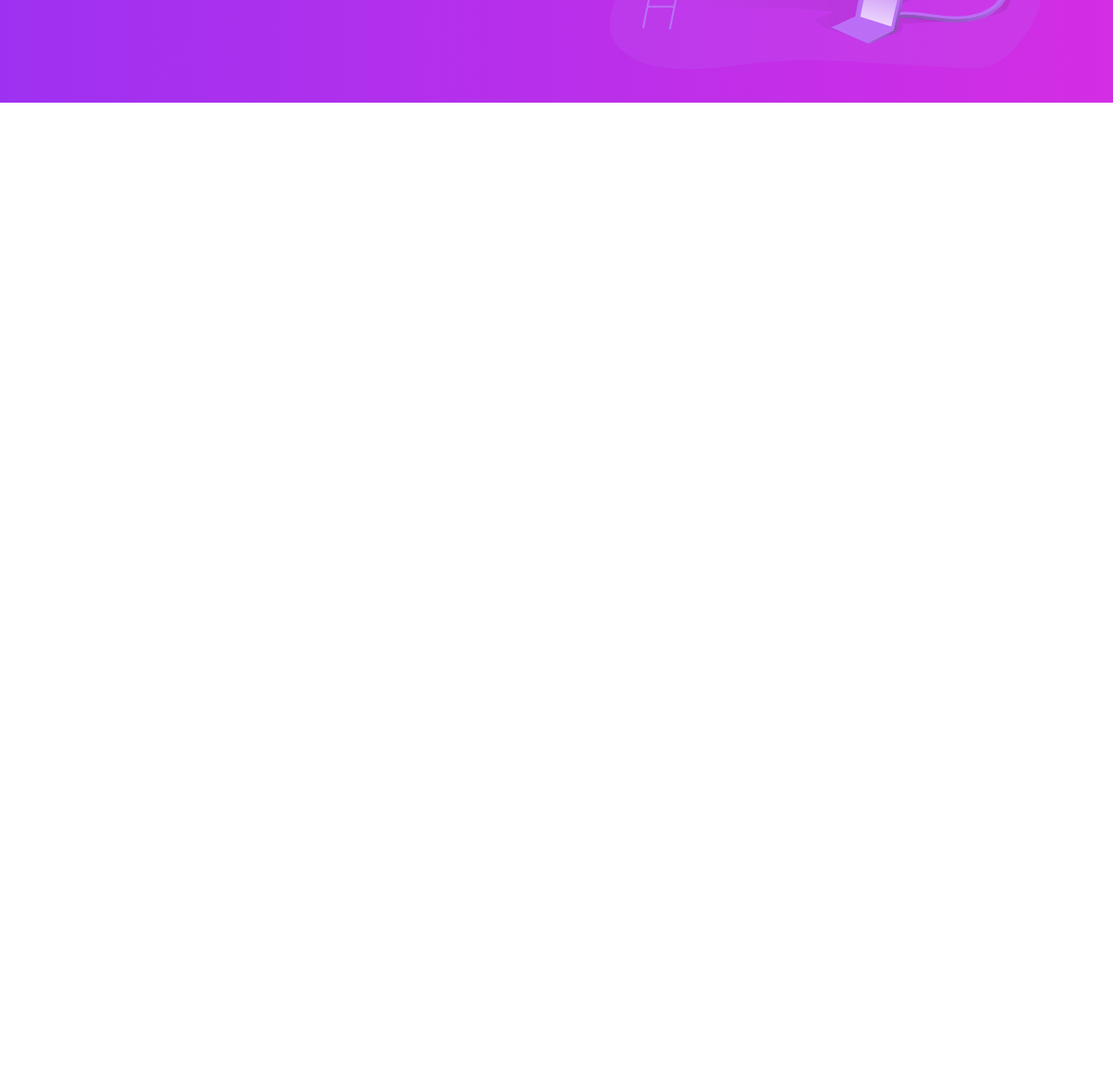
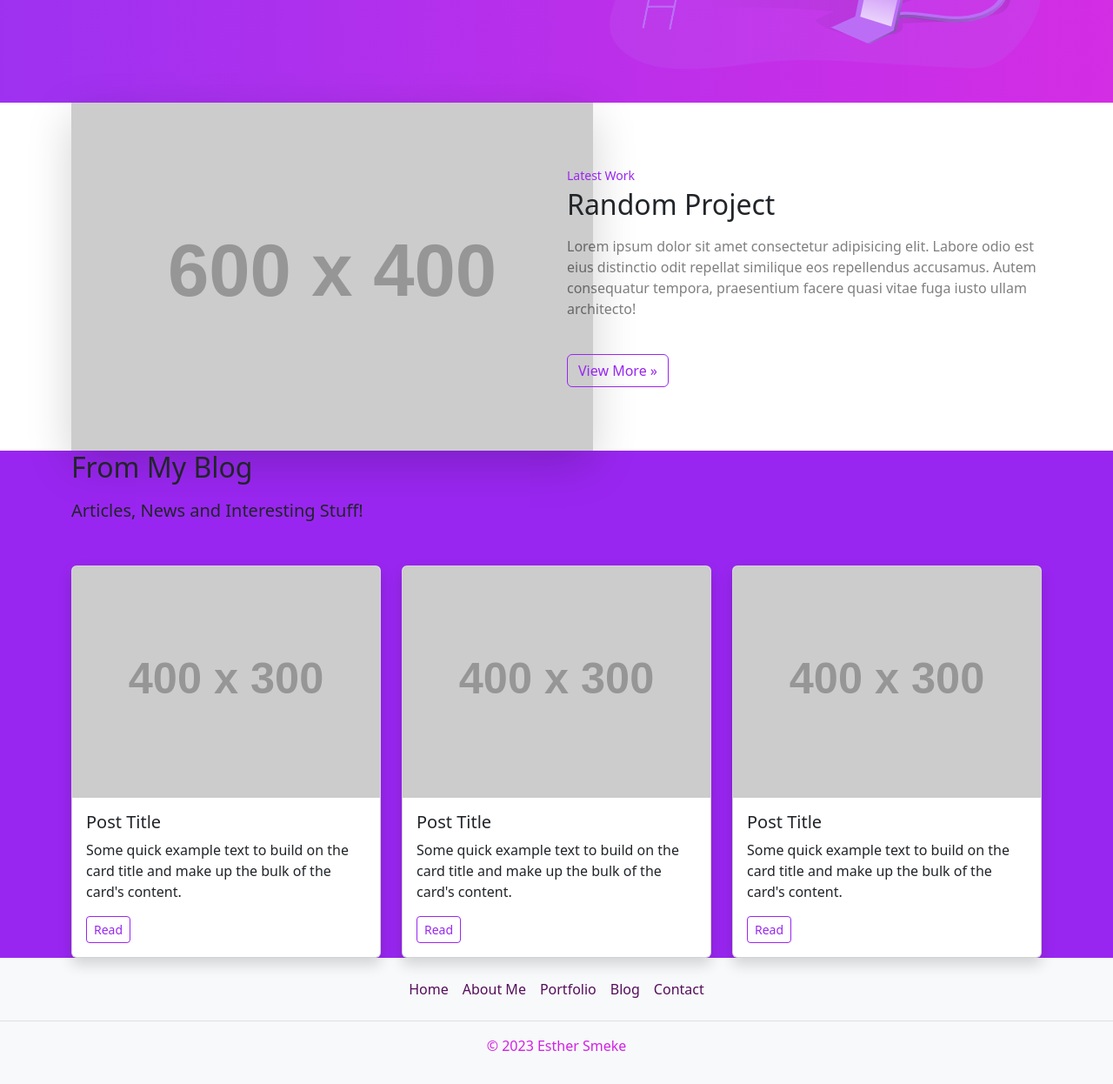
Before and after one commit to esthersmeke/practica, a website: page index.html in a window 1280 px wide. Shown: the part 542-1788 px from the top of the page at 87% size. Before the commit the page ends 800 px from the top, so only its background shows below. Drawn offline with nearby package versions, Linux system fonts and the light colour scheme.

Commit message:
index customizing

```diff
--- a/index.html
+++ b/index.html
@@ -3,12 +3,14 @@
   <head>
     <meta charset="UTF-8" />
     <meta name="viewport" content="width=device-width, initial-scale=1" />
-    <title>Learning Bootstrap v5 with Sass</title>
+    <title>Esther Smeke &raquo Home</title>
     <link rel="stylesheet" href="./scss/style.css" />
     <link
       rel="stylesheet"
       href="https://cdn.jsdelivr.net/npm/bootstrap-icons@1.10.5/font/bootstrap-icons.css"
     />
+    <!--Favicon-->
+    <link rel="shortcut icon" href="./images/favicon.ico" type="image/x-icon" />
     <!--Fonts-->
     <link rel="preconnect" href="https://fonts.googleapis.com" />
     <link rel="preconnect" href="https://fonts.gstatic.com" crossorigin />
@@ -44,16 +46,13 @@
               <a class="nav-link active" aria-current="page" href="#">Home</a>
             </li>
             <li class="nav-item">
-              <a class="nav-link" href="#">Services</a>
-            </li>
-            <li class="nav-item">
-              <a class="nav-link" href="#">Testimonials</a>
-            </li>
-            <li class="nav-item">
-              <a class="nav-link" href="#">FAQ</a>
+              <a class="nav-link" href="#">About</a>
             </li>
             <li class="nav-item">
               <a class="nav-link" href="#">Portfolio</a>
+            </li>
+            <li class="nav-item">
+              <a class="nav-link" href="#">Blog</a>
             </li>
             <li class="nav-item">
               <a class="nav-link" href="#">Contact</a>
@@ -103,6 +102,137 @@
       </div>
     </section>
 
+    <!-- Latest Work -->
+    <section id="homeWork" class="section--xl">
+      <div class="container">
+        <div class="row">
+          <div class="col-md-6">
+            <img
+              class="shadow-lg rounded-lg"
+              src="https://placehold.co/600x400"
+              alt="Placeholder"
+            />
+          </div>
+          <div class="col-md-6 align-self-center">
+            <p class="small text-primary mb-1">Latest Work</p>
+            <h2 class="mb-3">Random Project</h2>
+            <p class="text-black-50">
+              Lorem ipsum dolor sit amet consectetur adipisicing elit. Labore
+              odio est eius distinctio odit repellat similique eos repellendus
+              accusamus. Autem consequatur tempora, praesentium facere quasi
+              vitae fuga iusto ullam architecto!
+            </p>
+            <br />
+            <a href="#" class="btn btn-outline-primary"> View More &raquo; </a>
+          </div>
+        </div>
+      </div>
+    </section>
+
+    <!-- From the Blog -->
+    <section id="homeBlog" class="section--xl bg-primary">
+      <div class="container">
+        <h2 class="mb-3">From My Blog</h2>
+        <p class="lead">Articles, News and Interesting Stuff!</p>
+
+        <div class="mt-2 mt-md-5 row">
+          <div class="col-md-4">
+            <article class="card card--post shadow">
+              <img
+                class="card-img-top"
+                src="https://placehold.co/400x300"
+                alt="Post"
+              />
+              <div class="card-body">
+                <h5 class="card-title">Post Title</h5>
+                <p class="card-text">
+                  Some quick example text to build on the card title and make up
+                  the bulk of the card's content.
+                </p>
+                <a href="#" class="btn btn-sm btn-outline-primary">Read</a>
+              </div>
+            </article>
+          </div>
+          <div class="col-md-4">
+            <article class="card card--post shadow">
+              <img
+                class="card-img-top"
+                src="https://placehold.co/400x300"
+                alt="Post"
+              />
+              <div class="card-body">
+                <h5 class="card-title">Post Title</h5>
+                <p class="card-text">
+                  Some quick example text to build on the card title and make up
+                  the bulk of the card's content.
+                </p>
+                <a href="#" class="btn btn-sm btn-outline-primary">Read</a>
+              </div>
+            </article>
+          </div>
+          <div class="col-md-4">
+            <article class="card card--post shadow">
+              <img
+                class="card-img-top"
+                src="https://placehold.co/400x300"
+                alt="Post"
+              />
+              <div class="card-body">
+                <h5 class="card-title">Post Title</h5>
+                <p class="card-text">
+                  Some quick example text to build on the card title and make up
+                  the bulk of the card's content.
+                </p>
+                <a href="#" class="btn btn-sm btn-outline-primary">Read</a>
+              </div>
+            </article>
+          </div>
+        </div>
+      </div>
+    </section>
+
+    <!--Footer-->
+    <footer class="py-3 bg-body-tertiary">
+      <ul
+        class="nav justify-content-center border-bottom border-tertiary-subtle pb-3 mb-3"
+      >
+        <li class="nav-item">
+          <a href="./index.html" class="nav-link px-2 text-secondary-emphasis"
+            >Home</a
+          >
+        </li>
+        <li class="nav-item">
+          <a
+            href="./pages/about.html"
+            class="nav-link px-2 text-secondary-emphasis"
+            >About Me</a
+          >
+        </li>
+        <li class="nav-item">
+          <a
+            href="./pages/portfolio.html"
+            class="nav-link px-2 text-secondary-emphasis"
+            >Portfolio</a
+          >
+        </li>
+        <li class="nav-item">
+          <a
+            href="./pages/blog.html"
+            class="nav-link px-2 text-secondary-emphasis"
+            >Blog</a
+          >
+        </li>
+        <li class="nav-item">
+          <a
+            href="./pages/contact.html"
+            class="nav-link px-2 text-secondary-emphasis"
+            >Contact</a
+          >
+        </li>
+      </ul>
+      <p class="text-center text-secondary">© 2023 Esther Smeke</p>
+    </footer>
+
     <script
       src="https://cdn.jsdelivr.net/npm/@popperjs/core@2.9.3/dist/umd/popper.min.js"
       integrity="sha384-W8fXfP3gkOKtndU4JGtKDvXbO53Wy8SZCQHczT5FMiiqmQfUpWbYdTil/SxwZgAN"
--- a/scss/components/_buttons.scss
+++ b/scss/components/_buttons.scss
@@ -6,7 +6,7 @@
     display: none;
   }
   position: relative;
-  padding: 0.9375rem 4.375rem 0.9375rem 1.25rem;
+  padding: 0.9375rem 4rem 0.9375rem 1.25rem;
   font-weight: 700;
   margin: 0;
   border: 0.1rem solid rgba($white, 0.6);
```
Also changed, not shown: images/favicon.ico (added), scss/style.css, 1 other file.
